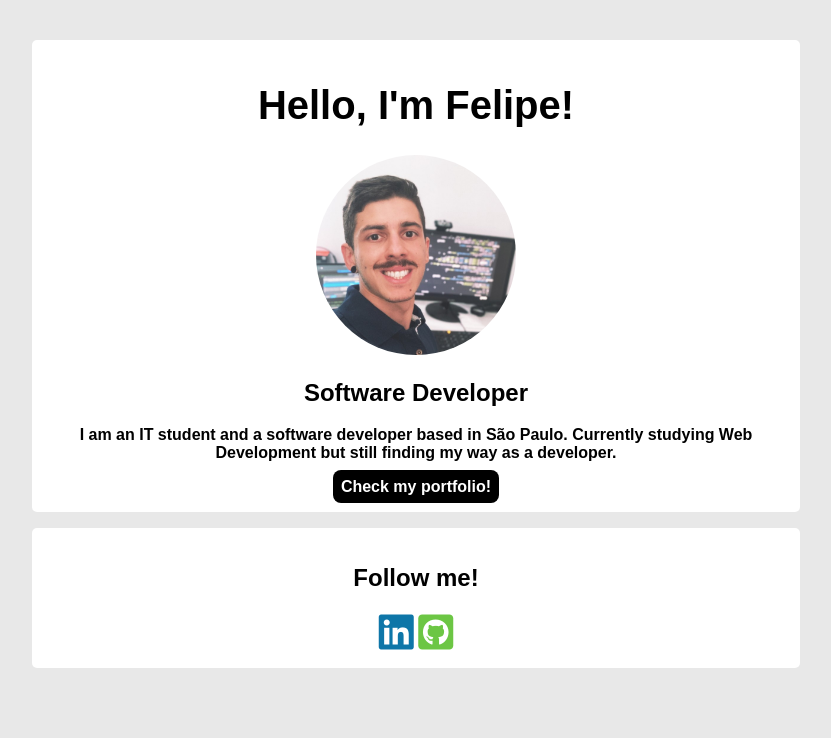
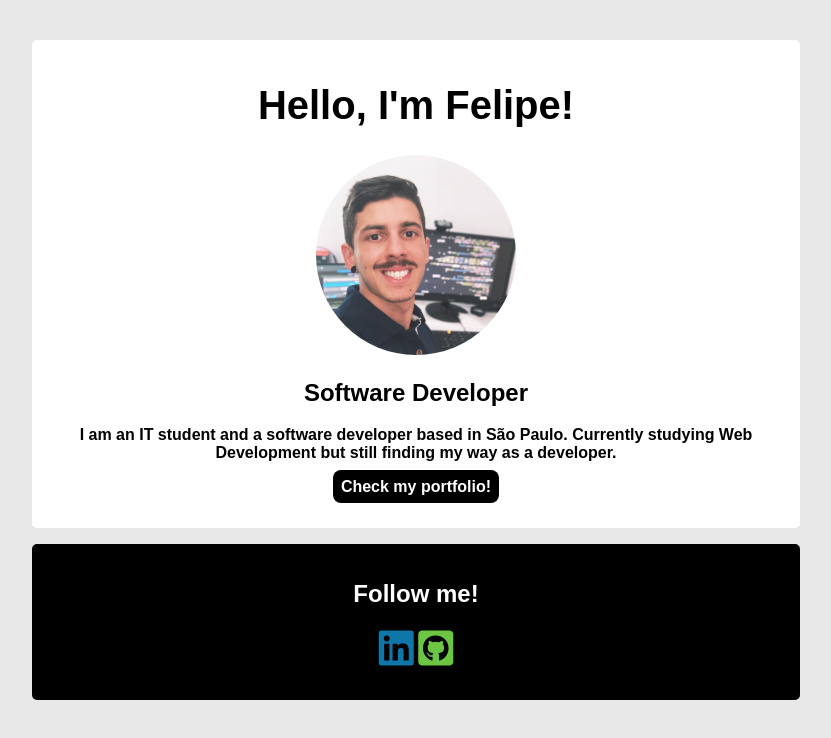
Before and after one commit to imbimbo/profile, a plain HTML site: page index.html in a window 1280 px wide. Shown: the whole page, without its empty margins (224-1055 px from the left). Drawn offline with Linux system fonts and the light colour scheme; a web font is replaced by a local one.

Commit message:
make my profile prettier

```diff
--- a/index.html
+++ b/index.html
@@ -3,7 +3,7 @@
   <head>
     <meta charset="utf-8">
     <meta name="viewport" content="width=device-width, initial-scale=1">
-    <link rel="stylesheet" href="/profile/style.css">
+    <link rel="stylesheet" href="style.css">
     <link rel="stylesheet" href="https://use.fontawesome.com/releases/v6.1.2/css/all.css">
     <link href="https://fonts.googleapis.com/css2?family=Reddit+Sans:ital,wght@0,200..900;1,200..900&display=swap" rel="stylesheet">
   </head>
@@ -17,7 +17,7 @@
             software developer based in São Paulo. Currently studying Web Development but still finding my way as a developer.</p>
           <a href="https://imbimbo.github.io/" class="button-top">Check my portfolio!</a>
        </div>
-      <div class="card">
+      <div class="card-bottom">
         <h2>Follow me!</h2>
         <a href="https://linkedin.com/in/felipe-imbimbo-575b4911b" target="_blank">
         <i class="fa-brands fa-linkedin" style="color:#0e76a8"></i></a></li>
@@ -26,5 +26,5 @@
 
       </div>
     </div>
-    </body>
+  </body>
 </html>
--- a/style.css
+++ b/style.css
@@ -23,6 +23,17 @@ body {
   border-radius: 5px;
   border: 20px;
   padding: 16px;
+  padding-bottom: 32px;
+  margin: 16px;
+}
+
+.card-bottom {
+  background-color: rgb(0, 0, 0);
+  color: white;
+  border-radius: 5px;
+  border: 20px;
+  padding: 16px;
+  padding-bottom: 32px;
   margin: 16px;
 }
 
@@ -50,7 +61,7 @@ i {
 }
 
 i:hover {
-    color: #ffee10;
+  color: #ffee10;
   box-shadow: 0 0 5px #ffee10;
   text-shadow: 0 0 5px #ffee10;
 }
```
